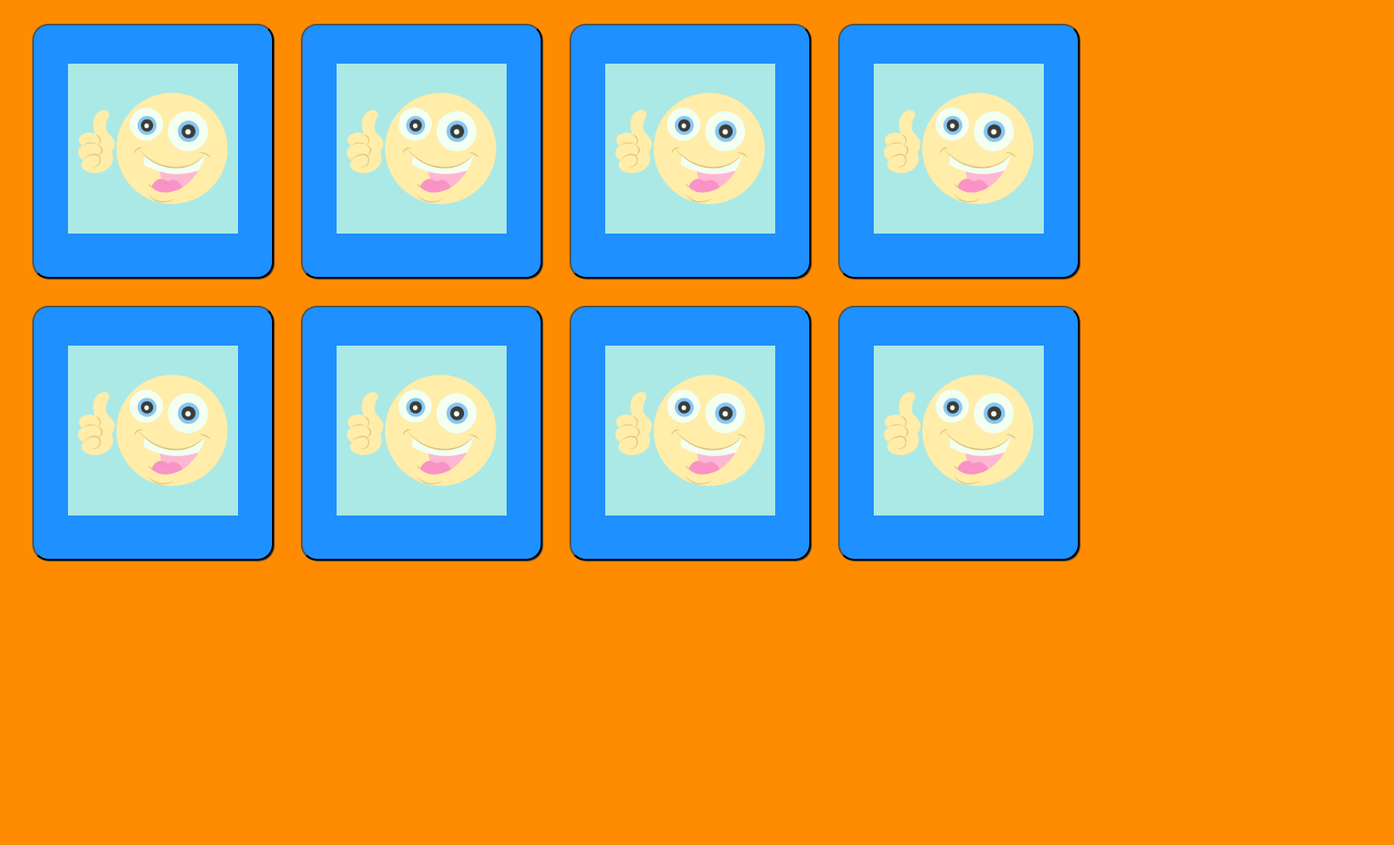
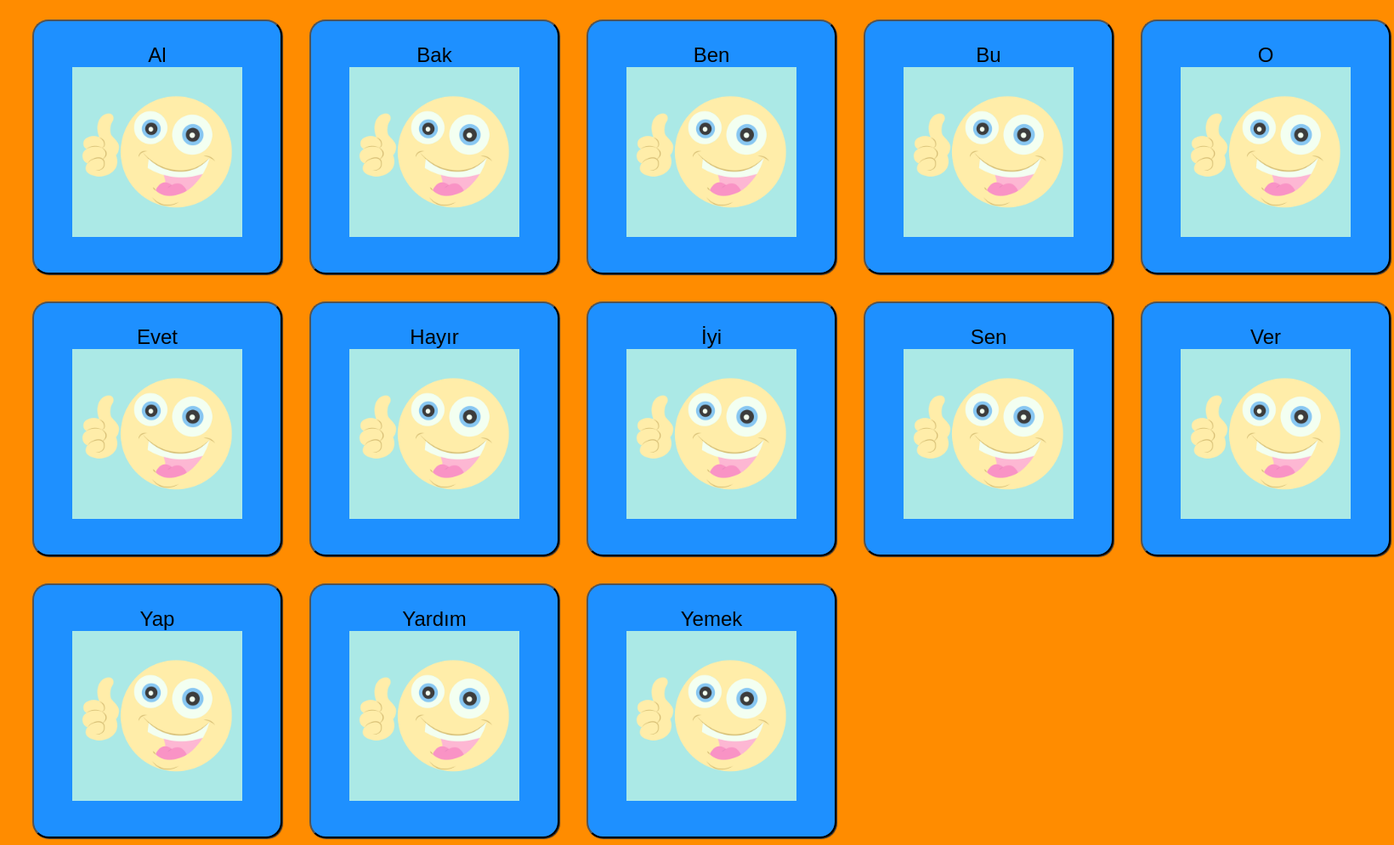
Before and after one commit to ismylhakkituran/tr-adis, a PHP site: page /index.html in a window 1640 px wide. Shown: the whole page at 85% size. Before the commit the page ends 662 px from the top, so only its background shows below. Run offline with PHP 8.4, Linux system fonts and the light colour scheme.

Commit message:
first working version

```diff
--- a/audio.js
+++ b/audio.js
@@ -1,5 +1,6 @@
 var audio = new Audio("Audio/piano.wav");
 
 document.onclick = function() {
+	console.log(	"merhaba"	);
   audio.play();
 }
--- a/index.css
+++ b/index.css
@@ -11,9 +11,9 @@ h1 {
 	display: grid;
 	width: 600px;
 	/* width:1fr;*/
-	grid-template-columns: repeat(4, 1fr);
+	grid-template-columns: repeat(5, 1fr);
 	grid-gap: 2em;
-	padding-top: 20px;
+	padding-top: 15px;
 	padding-left: 30px;
 	padding-right: 30px;
 	padding-button: 30px;
@@ -22,19 +22,20 @@ h1 {
 
 .button{
 	height: 300px;
-	padding: 40px;
+	padding: 25px 45px 35px 45px;
 	/*background:url("https://images.unsplash.com/photo-1620648378507-4ad3fac3bb51?ixid=MnwxMjA3fDB8MHxwaG90by1wYWdlfHx8fGVufDB8fHx8&ixlib=rb-1.2.1&auto=format&fit=crop&w=389&q=80");*/
 	text-align: center;
 	cursor: pointer;
+	margin: 0px;
 	background-color: dodgerblue;
-	color: Black;
+	color: black;
 	font-size: 1.5em;
 	border-radius: 19px;
 	box-shadow: 1px 1px 1px #333;
 	transition: .2s;
 	&:hover {
 		box-shadow: 10px 10px 10px fuchsia;
-		transform: scale(1.15);
+		transform: scale(1.25);
 		background-color: gray;
 		color: black;
 	}
--- a/index.html
+++ b/index.html
@@ -17,17 +17,36 @@
 
 
 	<audio src="Audio/piano.wav" id="audio"></audio>
+	<audio src="Audio/Al.mp4" id="audio_Al"></audio>
+	<audio src="Audio/Bak.mp4" id="audio_Bak"></audio>
+	<audio src="Audio/Ben.mp4" id="audio_Ben"></audio>
+	<audio src="Audio/Bu.mp4" id="audio_Bu"></audio>
+	<audio src="Audio/O.mp4" id="audio_O"></audio>
+	<audio src="Audio/Evet.mp4" id="audio_Evet"></audio>
+	<audio src="Audio/Hayır.mp4" id="audio_Hayır"></audio>
+	<audio src="Audio/İyi.mp4" id="audio_İyi"></audio>
+	<audio src="Audio/Sen.mp4" id="audio_Sen"></audio>
+	<audio src="Audio/Ver.mp4" id="audio_Ver"></audio>
+	<audio src="Audio/Yap.mp4" id="audio_Yap"></audio>
+	<audio src="Audio/O.mp4" id="audio_O"></audio>
+	<audio src="Audio/Yardım.mp4" id="audio_Yardım"></audio>
+	<audio src="Audio/Yemek.mp4" id="audio_Yemek"></audio>
 	<div class="container">
 
 
-	<button class="button" onclick="myFunction()"><img src="Pictures/iyi.jpeg" width="200" height="200"></button>
-	<button class="button" onclick="myFunction()"><img src="Pictures/iyi.jpeg" width="200" height="200"></button>
-	<button class="button" onclick="myFunction()"><img src="Pictures/iyi.jpeg" width="200" height="200"></button>
-	<button class="button" onclick="myFunction()"><img src="Pictures/iyi.jpeg" width="200" height="200"></button>
-	<button class="button" onclick="myFunction()"><img src="Pictures/iyi.jpeg" width="200" height="200"></button>
-	<button class="button" onclick="myFunction()"><img src="Pictures/iyi.jpeg" width="200" height="200"></button>
-	<button class="button" onclick="myFunction()"><img src="Pictures/iyi.jpeg" width="200" height="200"></button>
-	<button class="button" onclick="myFunction()"><img src="Pictures/iyi.jpeg" width="200" height="200"></button>
+	<button class="button" onclick="myFunction('Al')">Al<img src="Pictures/iyi.jpeg" width="200" height="200"></button>
+	<button class="button" onclick="myFunction('Bak')">Bak<img src="Pictures/iyi.jpeg" width="200" height="200"></button>
+	<button class="button" onclick="myFunction('Ben')">Ben<img src="Pictures/iyi.jpeg" width="200" height="200"></button>
+	<button class="button" onclick="myFunction('Bu')">Bu<img src="Pictures/iyi.jpeg" width="200" height="200"></button>
+	<button class="button" onclick="myFunction('O')">O<img src="Pictures/iyi.jpeg" width="200" height="200"></button>
+	<button class="button" onclick="myFunction('Evet')">Evet<img src="Pictures/iyi.jpeg" width="200" height="200"></button>
+	<button class="button" onclick="myFunction('Hayır')">Hayır<img src="Pictures/iyi.jpeg" width="200" height="200"></button>
+	<button class="button" onclick="myFunction('İyi')">İyi<img src="Pictures/iyi.jpeg" width="200" height="200"></button>
+	<button class="button" onclick="myFunction('Sen')">Sen<img src="Pictures/iyi.jpeg" width="200" height="200"></button>
+	<button class="button" onclick="myFunction('Ver')">Ver<img src="Pictures/iyi.jpeg" width="200" height="200"></button>
+	<button class="button" onclick="myFunction('Yap')">Yap<img src="Pictures/iyi.jpeg" width="200" height="200"></button>
+	<button class="button" onclick="myFunction('Yardım')">Yardım<img src="Pictures/iyi.jpeg" width="200" height="200"></button>
+	<button class="button" onclick="myFunction('Yemek')">Yemek<img src="Pictures/iyi.jpeg" width="200" height="200"></button>
 
 
 
@@ -54,7 +73,7 @@
 	<div class="button">Youtube</div>
 	<div class="button">Masal</div>
 	<div class="button">Araba</div>
-	<button onclick="myFunction()"><img src="Pictures/iyi.jpeg"></button>
+	<button onclick="myFunction('')"><img src="Pictures/iyi.jpeg"></button>
 	<div class="button">Ağlama</div>
 	<div class="button">Temizle</div-->
 </div>
@@ -64,8 +83,11 @@
 
 
 <script >
-  function myFunction() {
-  var sound = document.getElementById("audio");
+  var text;
+  function myFunction(text) {
+  text="audio_"+text;
+  var sound = document.getElementById(text);
+	console.log(	"merhaba 2 -> "+ text	);
   sound.play();
 }
 </script>
```
Also changed, not shown: 13 other files.
